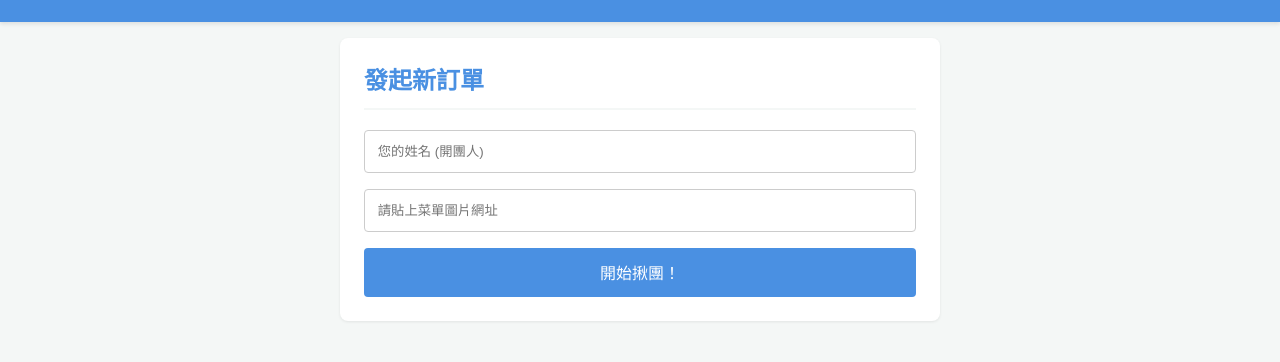
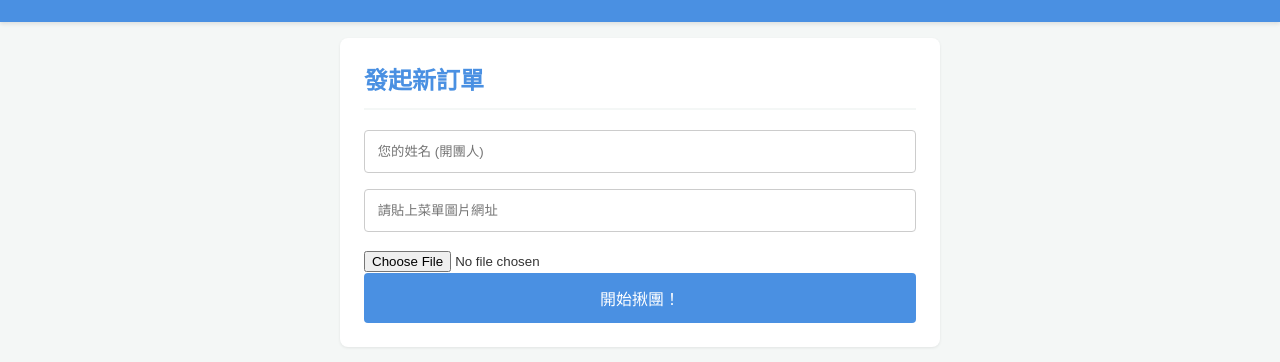
Before and after one commit to ConnectionAN/DRINK, a plain HTML site: page index.html in a window 1280 px wide. Shown: the part 104-466 px from the top of the page. Drawn offline with Linux system fonts and the light colour scheme.

Commit message:
Update index.html
改成上傳菜單照片

```diff
--- a/index.html
+++ b/index.html
@@ -21,6 +21,7 @@
             <form id="starter-form">
                 <input type="text" id="starter-name" placeholder="您的姓名 (開團人)" required>
                 <input type="url" id="menu-url" placeholder="請貼上菜單圖片網址" required>
+                <input type="file" id="menu-uploader" accept="image/*" required>
                 <button type="submit">開始揪團！</button>
             </form>
         </section>
@@ -60,4 +61,5 @@
         }
     </script>
 </body>
+
 </html>
```
